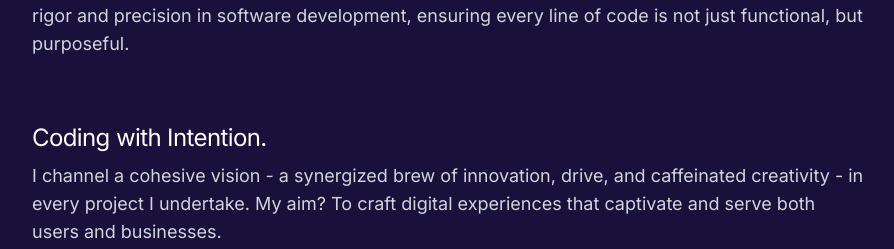
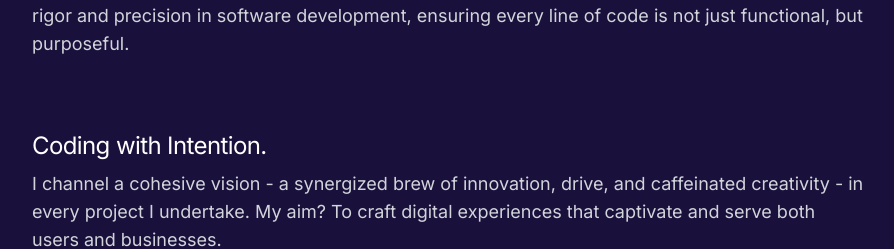
Before and after one commit to jmayheww/joshua-portfolio, a Next.js app: page / in a window 1280 px wide. Shown: the part 1483-1732 px from the top of the page, without its empty margins (192-1086 px from the left). Built offline with nearby package versions, Linux system fonts and the light colour scheme.

Commit message:
adjust margins and styling in about section

```diff
--- a/app/sections/About.js
+++ b/app/sections/About.js
@@ -6,7 +6,7 @@ export const About = () => {
   const paragraphClasses = "text-sm sm:text-base font-jetbrains-mono";
 
   return (
-    <section className="flex flex-col items-center py-16 px-4 sm:px-6 md:px-8 lg:px-8 space-y-4 sm:space-y-6 md:space-y-12 lg:space-y-16 max-w-4xl mx-auto">
+    <section className="flex flex-col items-center py-16 px-8 sm:px-6 md:px-8 lg:px-8 space-y-4 sm:space-y-6 md:space-y-12 lg:space-y-16 max-w-4xl mx-auto">
       <SectionHeader title="About" />
 
       <div className="flex flex-col md:flex-row w-full items-start md:space-x-10">
@@ -67,7 +67,7 @@ export const About = () => {
 
       {/* More About Text */}
       <div>
-        <h3 className="text-lg sm:text-xl md:text-2xl  font-inter tracking-tight text-white mb-2 mt-2">
+        <h3 className="text-lg sm:text-2xl md:text-2xl font-inter tracking-tight text-white mb-2 mt-2">
           Paralegal to Programmer
         </h3>
         <p
@@ -81,7 +81,7 @@ export const About = () => {
       </div>
 
       <div>
-        <h3 className="text-lg sm:text-xl md:text-2xl font-inter tracking-tight text-white mb-2 ">
+        <h3 className="text-lg sm:text-2xl md:text-2xl font-inter tracking-tight text-white mb-2 mt-2">
           Coding with Intention.
         </h3>
         <p
```
